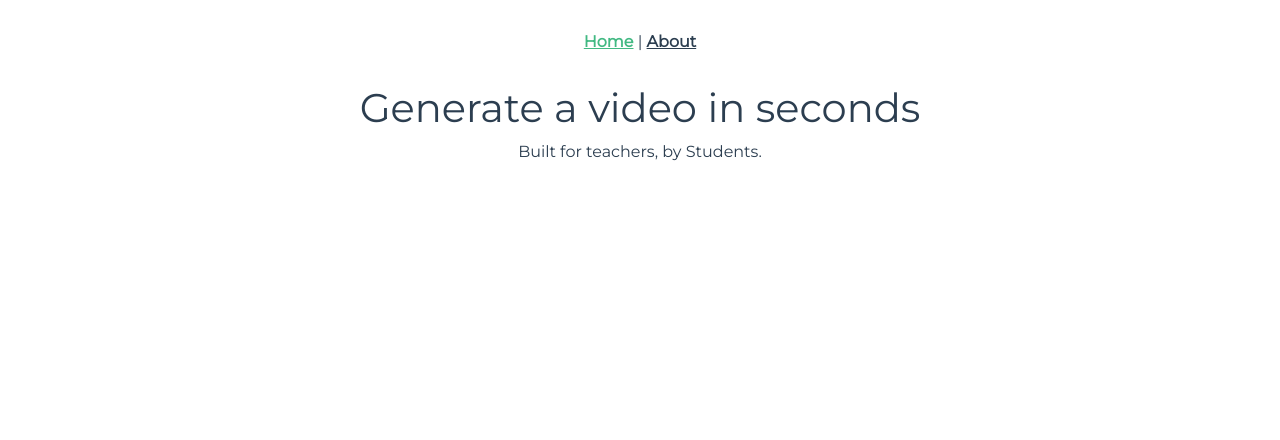
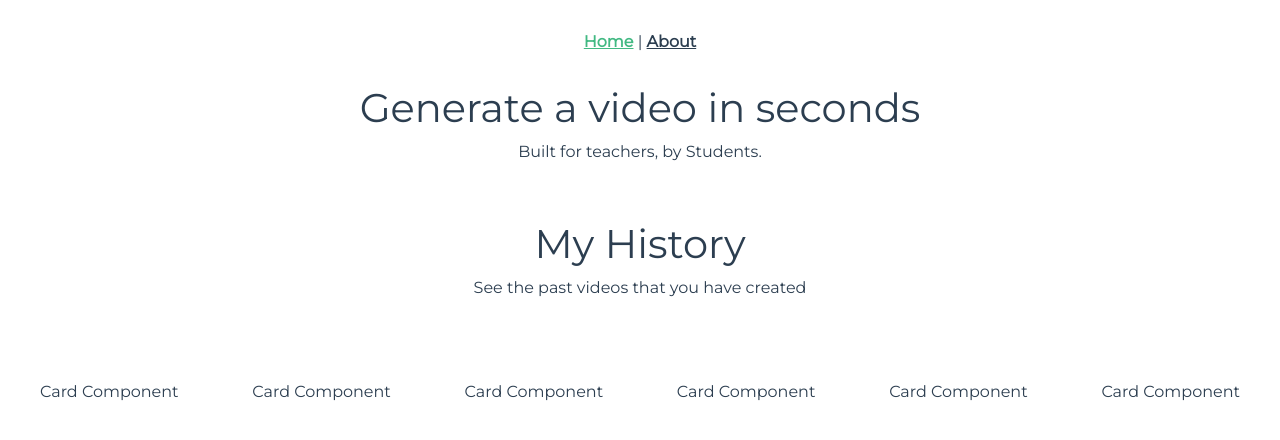
Before and after one commit to quinncheong/appetizer-foobar-2022, a Vue app in the folder client/: page / in a window 1280 px wide. Shown: the top 440 px of the page. Built offline with nearby package versions, Linux system fonts and the light colour scheme.

Commit message:
Add some card components

```diff
--- /dev/null
+++ b/client/src/components/Card.vue
@@ -0,0 +1,30 @@
+<template>
+  <div class="card-wrapper">
+    <p>Card Component</p>
+  </div>
+</template>
+
+<script>
+export default {
+  name: "Card",
+  props: {},
+};
+</script>
+
+<!-- Add "scoped" attribute to limit CSS to this component only -->
+<style scoped lang="scss">
+h3 {
+  margin: 40px 0 0;
+}
+ul {
+  list-style-type: none;
+  padding: 0;
+}
+li {
+  display: inline-block;
+  margin: 0 10px;
+}
+a {
+  color: #42b983;
+}
+</style>
--- /dev/null
+++ b/client/src/components/Recommender.vue
@@ -0,0 +1,55 @@
+<template>
+  <div class="recommender-wrapper">
+    <h1>My History</h1>
+    <p>See the past videos that you have created</p>
+    <div class="card-wrapper">
+      <Card :key="index" v-for="(card, index) of cards" />
+    </div>
+  </div>
+</template>
+
+<script>
+import Card from "@/components/Card.vue";
+
+export default {
+  name: "Recommender",
+  components: {
+    Card,
+  },
+  props: {},
+  data() {
+    return {
+      cards: [1, 2, 3, 4, 5, 6],
+    };
+  },
+};
+</script>
+
+<!-- Add "scoped" attribute to limit CSS to this component only -->
+<style scoped lang="scss">
+.recommender-wrapper {
+  padding: 40px;
+
+  .card-wrapper {
+    display: flex;
+    flex-wrap: wrap;
+    justify-content: space-between;
+    margin-top: 40px;
+  }
+}
+
+h3 {
+  margin: 40px 0 0;
+}
+ul {
+  list-style-type: none;
+  padding: 0;
+}
+li {
+  display: inline-block;
+  margin: 0 10px;
+}
+a {
+  color: #42b983;
+}
+</style>
--- a/client/src/views/Home.vue
+++ b/client/src/views/Home.vue
@@ -1,17 +1,20 @@
 <template>
   <div class="home">
-    <Landing msg="Generate a video in seconds"/>
+    <Landing msg="Generate a video in seconds" />
+    <Recommender />
   </div>
 </template>
 
 <script>
 // @ is an alias to /src
-import Landing from '@/components/Landing.vue';
+import Landing from "@/components/Landing.vue";
+import Recommender from "@/components/Recommender.vue";
 
 export default {
-  name: 'Home',
+  name: "Home",
   components: {
     Landing,
+    Recommender,
   },
 };
 </script>
```
Also changed, not shown: client/.eslintrc.js.
